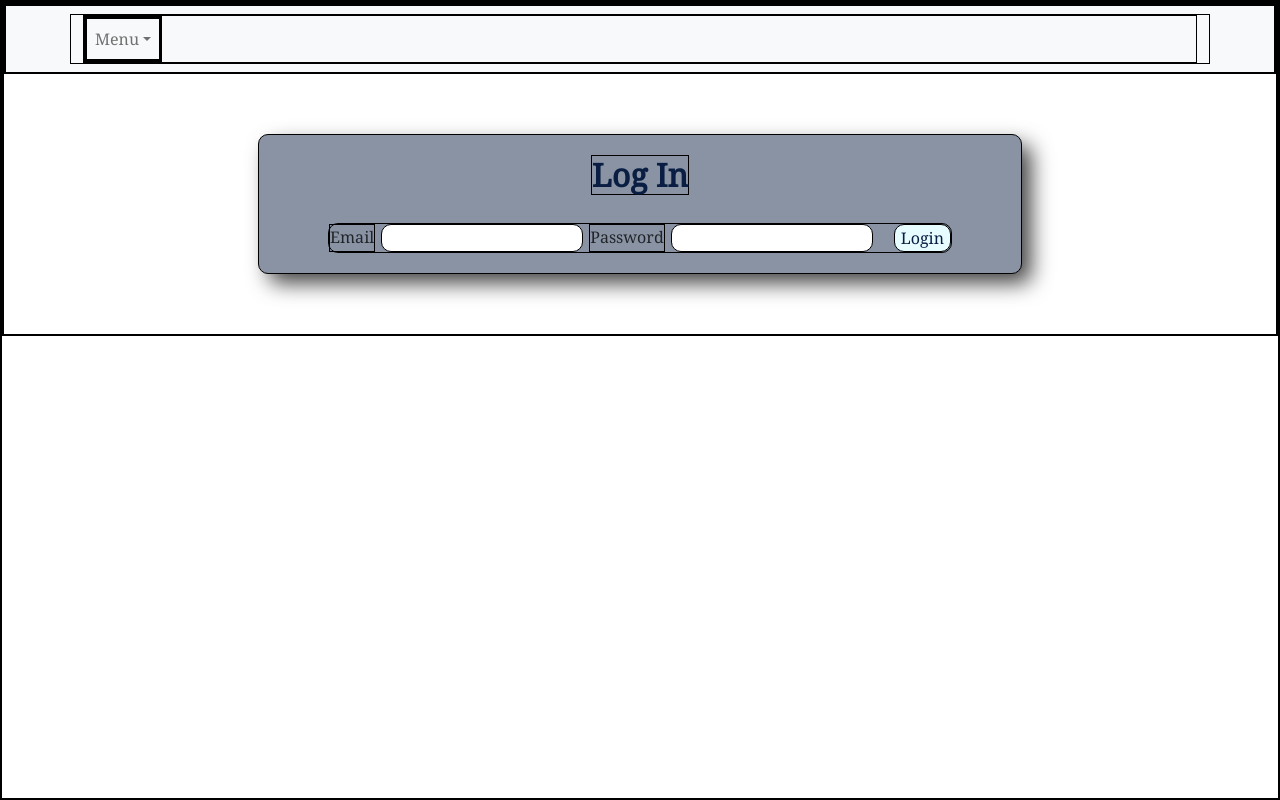
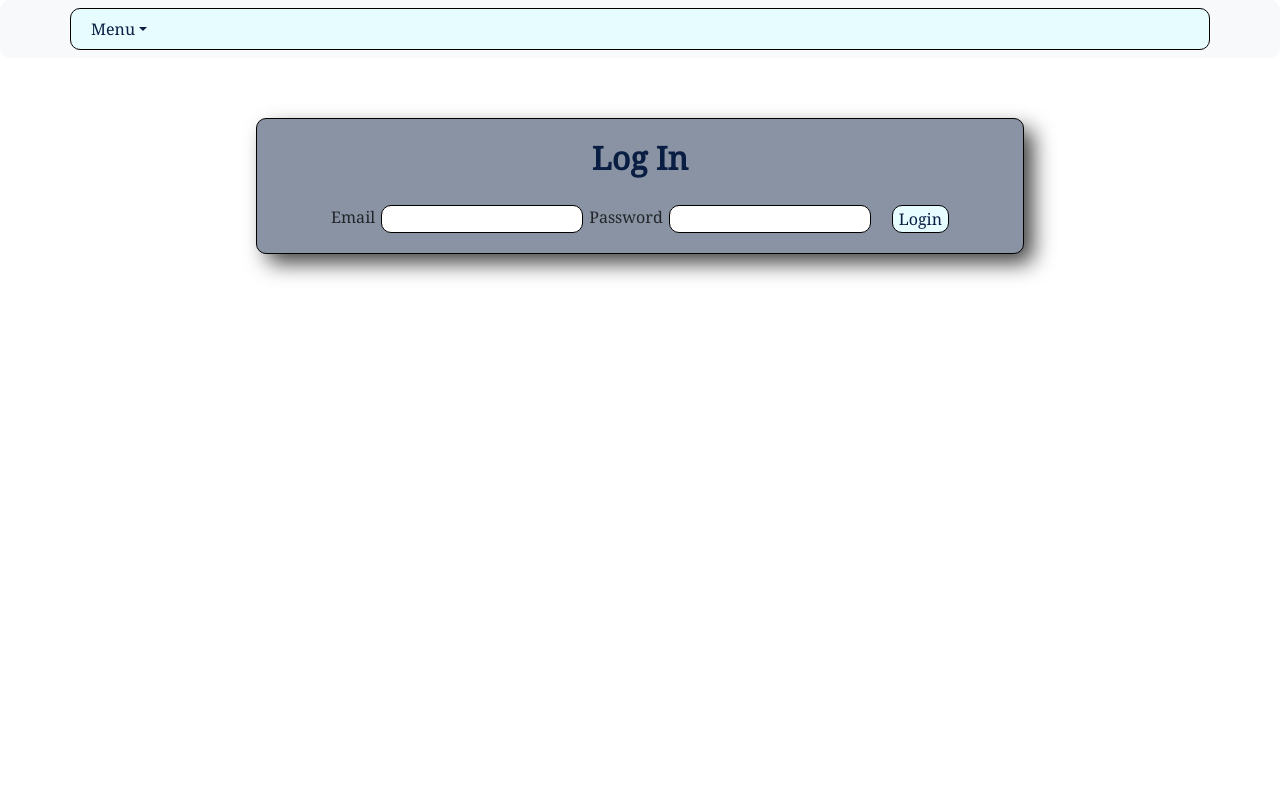
Before and after one commit to pik-nik/react_meal_planner_app, a React (Create React App) app: page /login in a window 1280 px wide. Built offline with nearby package versions, Linux system fonts and the light colour scheme; no server answers.

Commit message:
style list/title display results

```diff
--- a/src/components/NavBar.jsx
+++ b/src/components/NavBar.jsx
@@ -5,6 +5,7 @@ import Container from 'react-bootstrap/Container'
 import Nav from 'react-bootstrap/Nav'
 import Navbar from 'react-bootstrap/Navbar'
 import NavDropdown from 'react-bootstrap/NavDropdown'
+import '../css/NavBar.css'
 
 export default function NavBar({ user, onLogout }) {
   const navigate = useNavigate()
@@ -19,9 +20,9 @@ export default function NavBar({ user, onLogout }) {
   }
 
   return (
-    <header>
-      <Navbar bg="light" expand="lg">
-        <Container>
+    <header className="navbar-header">
+      <Navbar bg="light" expand="lg" className="menu" sticky="top">
+        <Container className="container">
           {user ? (
             <>
               <Navbar.Brand>
--- a/src/css/App.css
+++ b/src/css/App.css
@@ -1,4 +1,6 @@
 * {
-  border: 1px solid black;
+  /* border: 1px solid black; */
   font-family: 'Noto Serif', serif;
+  list-style: none;
+  text-decoration: none;
 }
--- a/src/css/NavBar.css
+++ b/src/css/NavBar.css
@@ -7,3 +7,15 @@
   padding: 6px;
   cursor: pointer;
 }
+.navbar-header a {
+  text-decoration: none;
+  color: #091e42;
+}
+.navbar-header .menu {
+  border-radius: 10px;
+}
+.navbar-header .menu .container {
+  border-radius: 10px;
+  background-color: #e6fcff;
+  border: 1px solid black;
+}
--- a/src/css/SearchResultsPage.css
+++ b/src/css/SearchResultsPage.css
@@ -9,8 +9,14 @@
 .results-section * {
   color: #091e42;
 }
+.results-section header {
+  background-color: #eae6ff;
+  padding: 5px 10px;
+  border: 1px solid black;
+}
 .results-section header h1 {
   font-size: 1.7rem;
+  margin: 0;
 }
 
 .results-section header div button {
@@ -21,7 +27,25 @@
   display: flex;
   flex-direction: column;
 }
-.results-section .display-list {
+
+.results-section .display-title {
+  margin: 20px 0;
+  display: grid;
+  grid-template-columns: repeat(auto-fill, minmax(200px, 1fr));
+  gap: 20px;
+}
+.results-section .display-title li {
+  display: flex;
+  flex-direction: column;
+  align-items: center;
+  justify-content: space-between;
+}
+.results-section .display-title li a {
+  text-align: center;
+}
+
+.results-section .display-list,
+.results-section .display-title {
   background-color: #8993a4;
   box-shadow: 10px 10px 21px -1px rgba(0, 0, 0, 0.75);
   -webkit-box-shadow: 10px 10px 21px -1px rgba(0, 0, 0, 0.75);
@@ -34,7 +58,9 @@
   padding: 10px;
   margin-bottom: 20px;
 }
-.results-section .display-list li {
+
+.results-section .display-list li,
+.results-section .display-title li {
   list-style: none;
   margin: 10px;
   background-color: #e6fcff;
@@ -50,15 +76,16 @@
   display: flex;
   flex-direction: row;
 }
-.display-list li button {
+.display-list li button,
+.display-title li button {
   margin-top: 20px;
   border-radius: 10px;
   background-color: #eae6ff;
   color: #091e42;
 }
 .display-list li a div {
-  width: 300px;
-  height: 200px;
+  width: 100px;
+  height: 1-0px;
   overflow: hidden;
   border-radius: 10px;
 }
@@ -68,6 +95,11 @@
   object-fit: cover;
   border-radius: 10px;
 }
+.display-title li a footer {
+  display: flex;
+  flex-direction: column;
+  justify-content: space-between;
+}
 .display-list li a footer {
   display: flex;
   flex-direction: column;
@@ -76,11 +108,14 @@
   padding-right: 10px;
   width: 100%;
 }
-.display-list li a footer h2 {
-  font-size: 1.5rem;
+.display-list li a footer h2,
+.display-title li a footer h2 {
+  font-size: 1.2rem;
+  text-transform: uppercase;
 }
-.display-list li a footer span {
-  font-size: 1rem;
+.display-list li a footer span,
+.display-title li a footer span {
+  font-size: 0.8rem;
 }
 .results-section nav {
   width: 80%;
```
